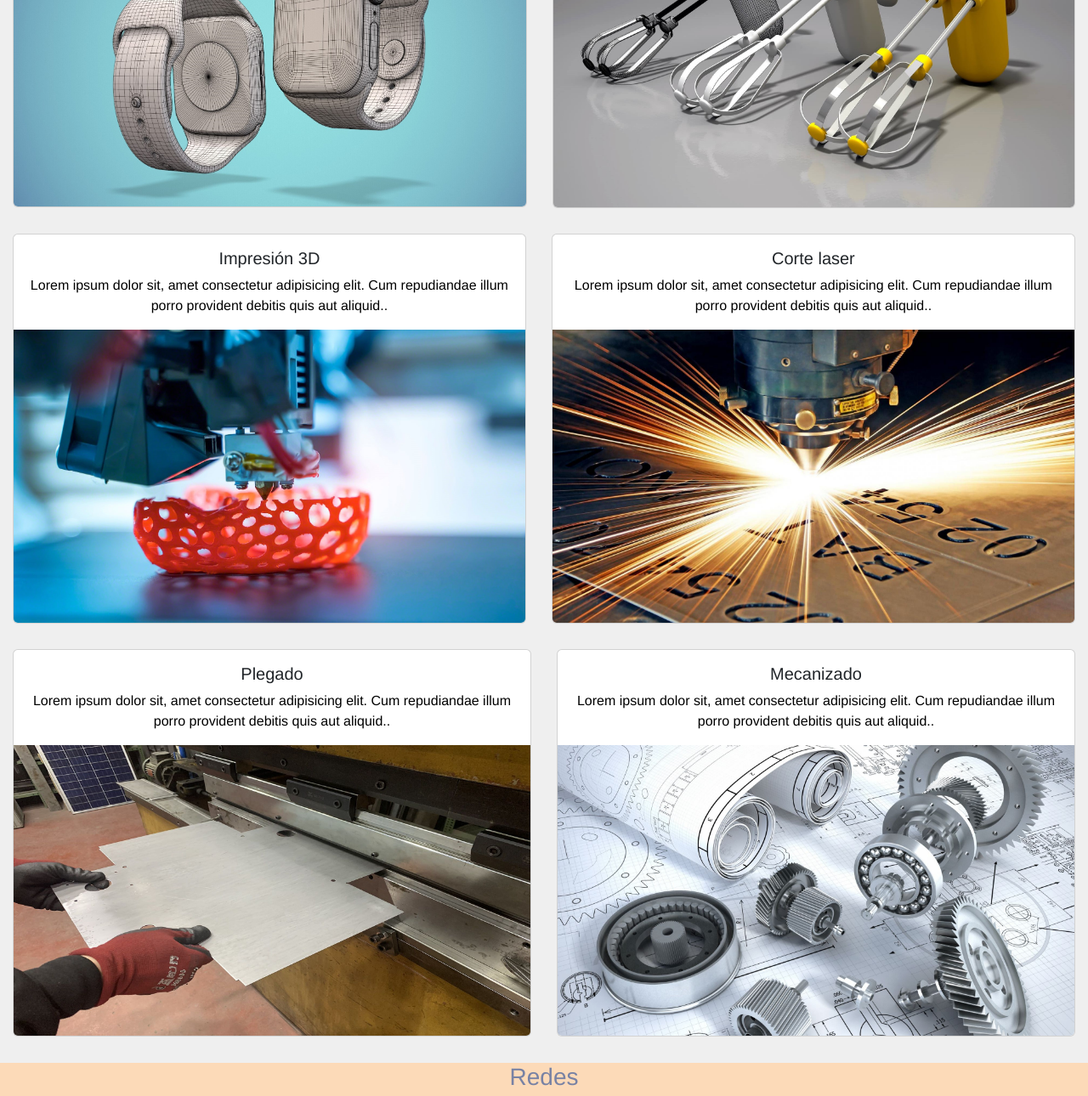
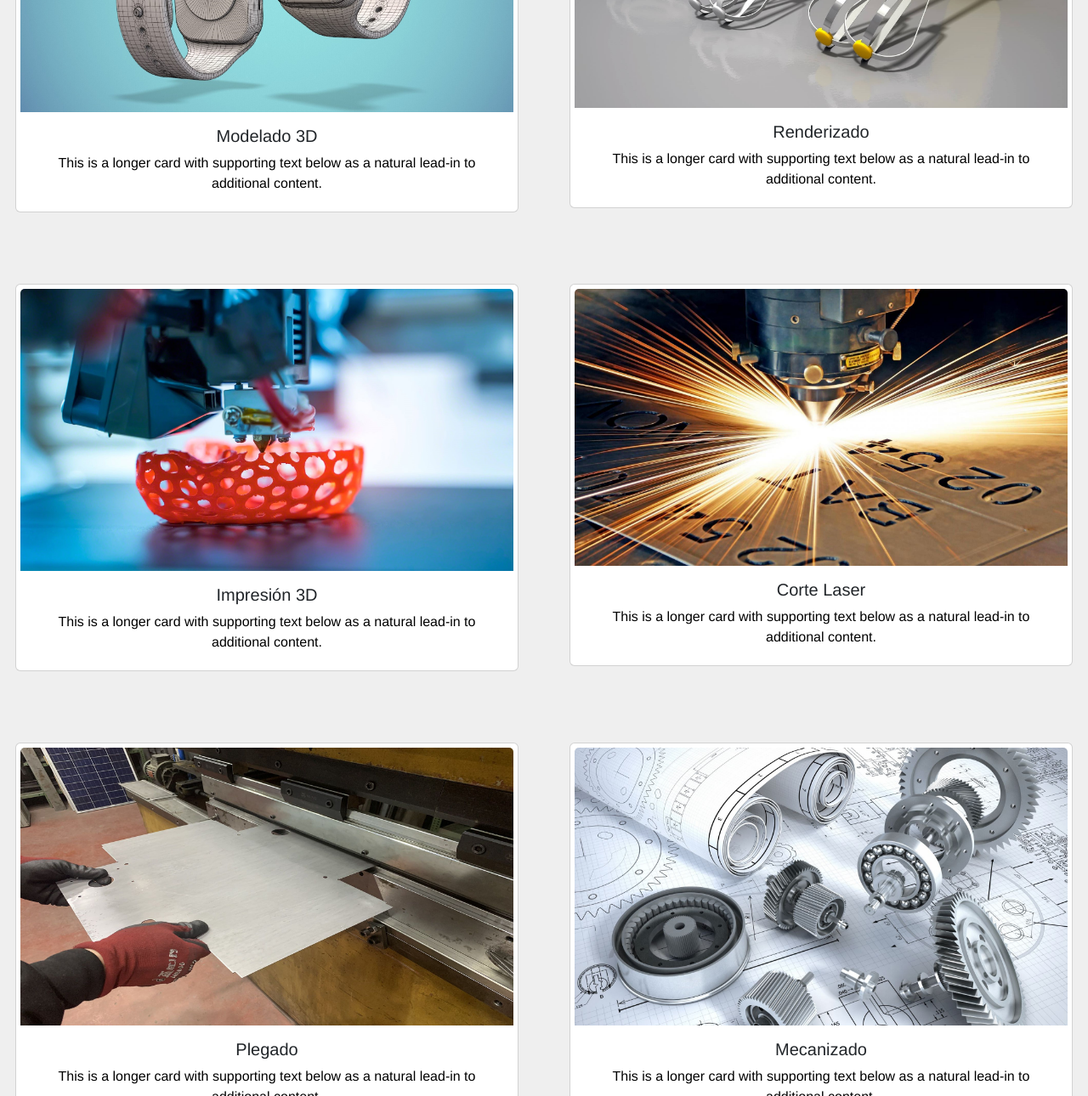
Before and after one commit to EveeBenavidez/entregafinal-benavidez, a website: page pages/procesos.html in a window 1280 px wide. Shown: the part 493-1783 px from the top of the page at 85% size. Drawn offline with nearby package versions, Linux system fonts and the light colour scheme.

Commit message:
ultimos arreglos css sass en cinco html

```diff
--- a/pages/procesos.html
+++ b/pages/procesos.html
@@ -56,61 +56,70 @@
     </div>
     </header>
     <!-- main de procesos realizados con descripciones -->
-    <main class="main-empresa">
+    <main class="main-productos">
         <h3> Procesos Utilizados </h3>
-        <p> Lorem ipsum dolor sit amet consectetur adipisicing elit. Similique corrupti saepe in illum facilis atque et delectus nihil quas dignissimos. Adipisci, ex? Nemo nulla deleniti nostrum obcaecati reprehenderit culpa reiciendis!</p>
+        <p class="p-productos"> Lorem ipsum dolor sit amet consectetur adipisicing elit. Similique corrupti saepe in illum facilis atque et delectus nihil quas dignissimos. Adipisci, ex? Nemo nulla deleniti nostrum obcaecati reprehenderit culpa reiciendis!</p>
     </main>
     <section class="tarjetas-procesos">
+        <div class="row row-cols-1 row-cols-md-2 g-4">
+            <div class="col">
             <div class="card">
+                <img src="../img/modeladonew.jpg" class="card-img-top" alt="...">
                 <div class="card-body">
                 <h5 class="card-title"> Modelado 3D </h5>
-            <p class="card-text"> Lorem ipsum dolor sit, amet consectetur adipisicing elit. Cum repudiandae illum porro provident debitis quis aut aliquid.</p>
+                <p class="card-text">This is a longer card with supporting text below as a natural lead-in to additional content.</p>
                 </div>
-            <img src="../img/modeladonew.jpg" class="card-img-bottom" alt="...">
             </div>
+            </div>
+            <div class="col">
             <div class="card">
+                <img src="../img/renderizado.jpg" class="card-img-top" alt="...">
                 <div class="card-body">
                 <h5 class="card-title"> Renderizado </h5>
-            <p class="card-text"> Lorem ipsum dolor sit, amet consectetur adipisicing elit. Cum repudiandae illum porro provident debitis quis aut aliquid..</p>
+                <p class="card-text">This is a longer card with supporting text below as a natural lead-in to additional content.</p>
                 </div>
-            <img src="../img/renderizado.jpg" class="card-img-bottom" alt="...">
+            </div>
+            </div>
+            <div class="col">
+            <div class="card">
+                <img src="../img/impresion3d.jpg" class="card-img-top" alt="...">
+                <div class="card-body">
+                <h5 class="card-title"> Impresión 3D </h5>
+                <p class="card-text">This is a longer card with supporting text below as a natural lead-in to additional content.</p>
+                </div>
+            </div>
+            </div>
+            <div class="col">
+            <div class="card">
+                <img src="../img/cortelaser.jpg" class="card-img-top" alt="...">
+                <div class="card-body">
+                <h5 class="card-title"> Corte Laser </h5>
+                <p class="card-text">This is a longer card with supporting text below as a natural lead-in to additional content.</p>
+                </div>
+            </div>
+            </div>
+        </div>
+        <br>
+            <div class="row row-cols-1 row-cols-md-2 g-4">
+                <div class="col">
+                <div class="card">
+                    <img src="../img/plegadoprocesos.jpg" class="card-img-top" alt="...">
+                    <div class="card-body">
+                    <h5 class="card-title"> Plegado </h5>
+                    <p class="card-text">This is a longer card with supporting text below as a natural lead-in to additional content.</p>
+                    </div>
+                </div>
+                </div>
+                <div class="col">
+                <div class="card">
+                    <img src="../img/mecanizado.jpg" class="card-img-top" alt="...">
+                    <div class="card-body">
+                    <h5 class="card-title"> Mecanizado </h5>
+                    <p class="card-text">This is a longer card with supporting text below as a natural lead-in to additional content.</p>
+                    </div>
                 </div>
 
-    </section>
-    <section class="tarjetas-procesos">
-        <div class="card">
-            <div class="card-body">
-            <h5 class="card-title"> Impresión 3D </h5>
-            <p class="card-text"> Lorem ipsum dolor sit, amet consectetur adipisicing elit. Cum repudiandae illum porro provident debitis quis aut aliquid..</p>
             </div>
-            <img src="../img/impresion3d.jpg" class="card-img-bottom" alt="...">
-        </div>
-        <div class="card">
-            <div class="card-body">
-            <h5 class="card-title"> Corte laser </h5>
-            <p class="card-text"> Lorem ipsum dolor sit, amet consectetur adipisicing elit. Cum repudiandae illum porro provident debitis quis aut aliquid..</p>
-            </div>
-            <img src="../img/cortelaser.jpg" class="card-img-bottom" alt="...">
-        </div>
-
-    </section>
-    </section>
-    <section class="tarjetas-procesos">
-        <div class="card">
-            <div class="card-body">
-            <h5 class="card-title"> Plegado </h5>
-            <p class="card-text"> Lorem ipsum dolor sit, amet consectetur adipisicing elit. Cum repudiandae illum porro provident debitis quis aut aliquid..</p>
-            </div>
-            <img src="../img/plegadoprocesos.jpg" class="card-img-bottom" alt="...">
-        </div>
-        <div class="card">
-            <div class="card-body">
-            <h5 class="card-title"> Mecanizado </h5>
-            <p class="card-text"> Lorem ipsum dolor sit, amet consectetur adipisicing elit. Cum repudiandae illum porro provident debitis quis aut aliquid..</p>
-            </div>
-            <img src="../img/mecanizado.jpg" class="card-img-bottom" alt="...">
-        </div>
-
     </section>
 
     <footer class="footer-index">
--- a/sass/utilities/_estilosprocesos.scss
+++ b/sass/utilities/_estilosprocesos.scss
@@ -6,22 +6,3 @@
         padding: 1rem;
     }
 }
-
-.tarjetas-procesos{
-    display: flex;
-    justify-content: center;
-    align-items: center;
-    .card{
-        margin: 15px;
-        h5{
-            text-align: center;
-        }
-        p{
-            display: none;
-        }
-    }
-    img{
-        width: auto;
-        height: auto;
-    }
-}
--- a/sass/utilities/_estilosproductos.scss
+++ b/sass/utilities/_estilosproductos.scss
@@ -1,6 +1,6 @@
-/* Estilos Productos */
+/* Estilos Productos y Procesos */
 
-.main-productos{
+.main-productos {
     h3{
         font-size: 40px;
         text-align: center;
@@ -12,7 +12,24 @@
         margin: 25px;
     }
     .col{
-        padding: 20px;
+        padding: 30px;
+    }
+    .card{
+        padding: 5px;
+        h5{
+            text-align: center;
+
+        }
+        p{
+            display: none;
+        }
+    }
+}
+
+
+.tarjetas-procesos{
+    .col{
+        padding: 30px;
     }
     .card{
         padding: 5px;
@@ -23,4 +40,4 @@
             display: none;
         }
     }
-}
+    }
```
Also changed, not shown: css/main.css. Lines whose indentation alone changed are shown as unchanged.
